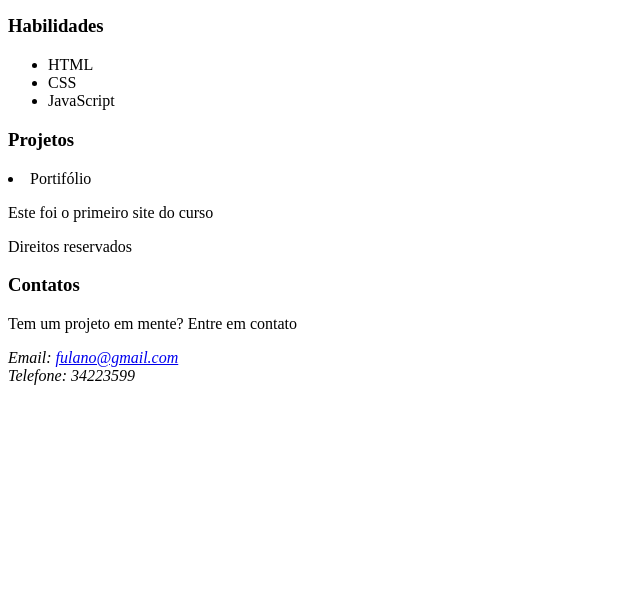
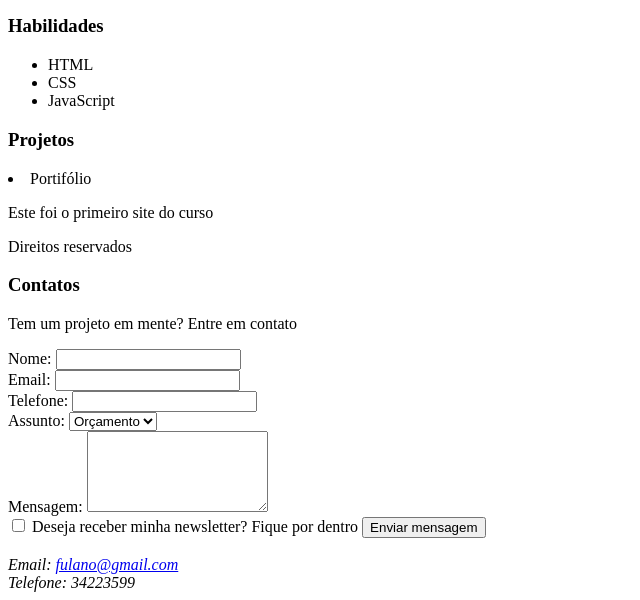
Before and after one commit to Rubensfauth/Site, a plain HTML site: page index.html in a window 1280 px wide. Shown: the part 578-1178 px from the top of the page, without its empty margins (0-640 px from the left). Before the commit the page ends 971 px from the top, so only its background shows below. Drawn offline with Linux system fonts and the light colour scheme.

Commit message:
terceira alteração

```diff
--- a/index.html
+++ b/index.html
@@ -61,6 +61,31 @@
             <p>Tem um projeto em mente? Entre em contato</p>
         </section>
 
+        <form action="">
+            <label for="nome">Nome: </label>
+            <input type="text" id="nome" name="nome" required><br>
+
+            <label for="email">Email: </label>
+            <input type="email" id="email" name="email" required><br>
+
+            <label for="telefone">Telefone: </label>
+            <input type="telefone" id="telefone" name="telefone"><br>
+
+            <label for="assunto">Assunto: </label>
+            <select name="assunto" id="assunto">Assuntos
+                <option value="orcamento">Orçamento</option>
+                <option value="duvida">Duvida</option>
+                <option value="outro">Outro</option>
+            </select><br>
+
+            <label for="mensagem">Mensagem: </label>
+            <textarea name="mensagem" id="mensagem" cols="20" rows="5" required></textarea><br>
+
+            <input type="checkbox" id="inscricao" name="inscricao">
+            <label for="inscricao">Deseja receber minha newsletter? Fique por dentro</label>
+
+            <input type="submit" value="Enviar mensagem"><br>
+        </form><br>
         <address>
             Email: <a href="fulano@gmail.com">fulano@gmail.com</a><br>
             Telefone: 34223599
```
